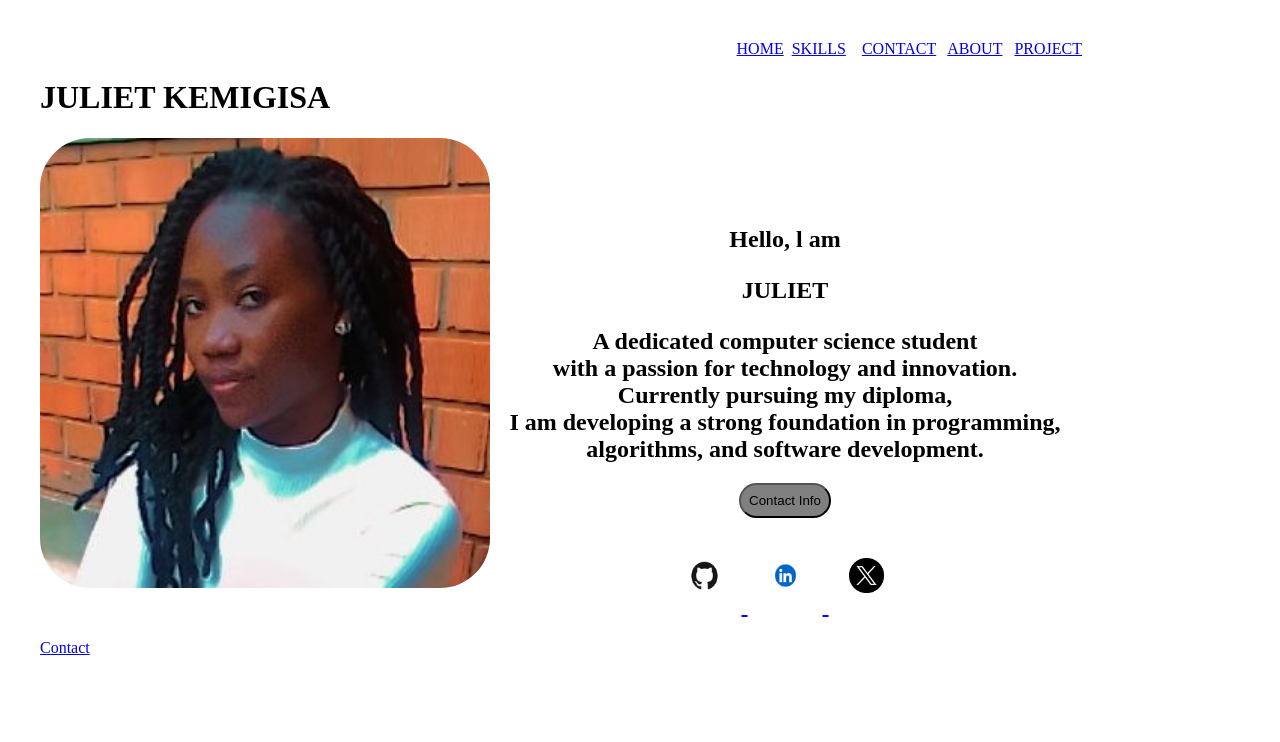
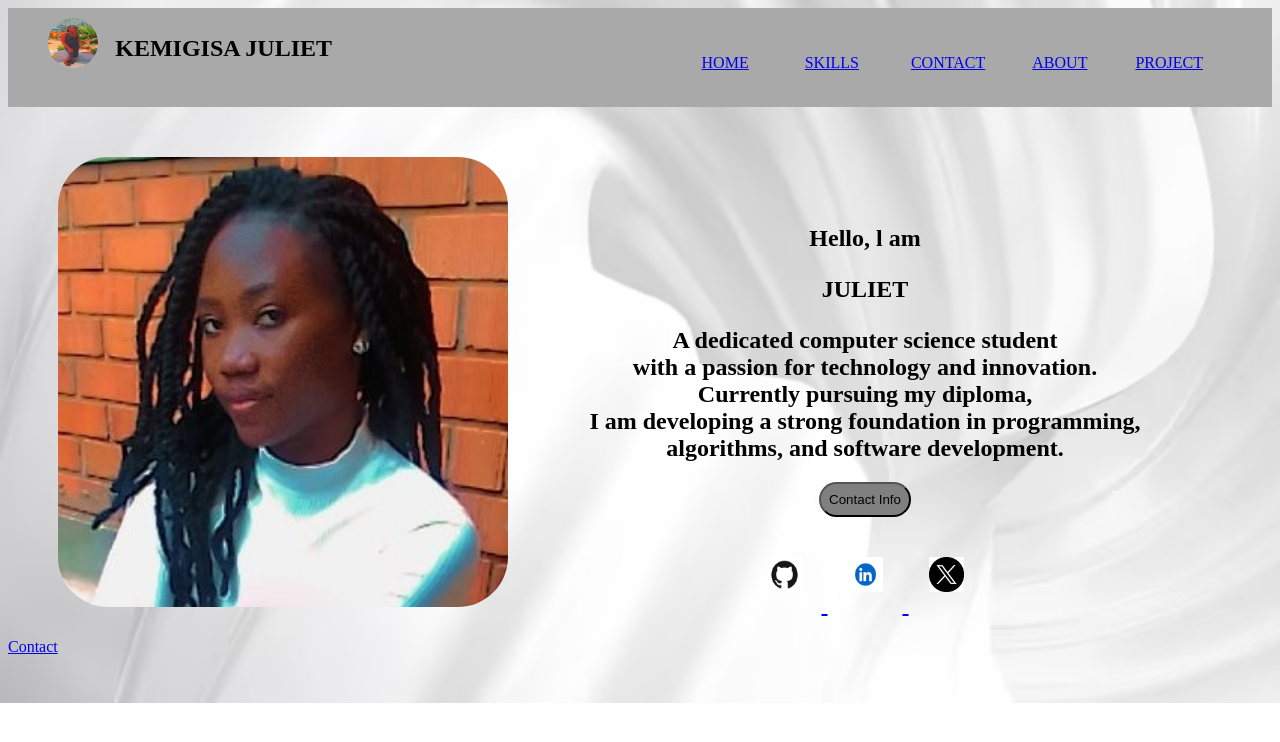
Before and after one commit to Juliet095/Portifolio, a plain HTML site: page index.html in a window 1280 px wide. Drawn offline with Linux system fonts and the light colour scheme.

Commit message:
portifolio

```diff
--- a/index.css
+++ b/index.css
@@ -1,17 +1,16 @@
-body{
-    margin: 40px;
 
-}
 nav{
-    margin-left: 150px;
     text-align: right;
-    margin-right: 150px;
+    background-color: darkgrey;
+    padding: 25px 25px;
 
 }
 .circular_image {
     width: 450px;
     height: 450px;
     border-radius: 50px;
+    margin-top: 50px;
+    margin-left: 50px;
 }
 button{
     background-color:gray;
@@ -34,6 +33,24 @@ button{
 }
 h2{
     text-align: center;
-    margin-top: -390px;
-    margin-left: 290px;
+    margin-top: -410px;
+    margin-left: 450px;
 }
+.Avator_image{
+    width: 50px;
+    height: 50px;
+    border-radius: 50%;
+    display: auto;
+    margin-top: -15px;
+    margin-right: 600px;
+}
+h1{
+    margin-right: 915px;
+    margin-top: -37px;
+}
+body{
+    background-image: url(./images/yes.avif);
+    background-position: cover;
+    background-repeat: no-repeat;
+    background-size: cover;
+}
--- a/index.html
+++ b/index.html
@@ -9,14 +9,15 @@
 <body>
     <div>
         <nav>
-            <a href="./index.html">HOME</a>&nbsp;
-            <a href="./pages/skills.html">SKILLS</a>&nbsp; &nbsp;
-            <a href="./pages/contact.html">CONTACT</a>&nbsp;&nbsp;
-            <a href="./pages/about.html">ABOUT</a>&nbsp;&nbsp;
-            <a href="./images/projet.html">PROJECT</a>&nbsp;&nbsp;
+            <img src="./images/julieq.jpg" alt="Avator" class="Avator_image">
+            <a href="./index.html">HOME</a>&nbsp;&nbsp; &nbsp; &nbsp; &nbsp;&nbsp; &nbsp; &nbsp;
+            <a href="./pages/skills.html">SKILLS</a>&nbsp; &nbsp; &nbsp; &nbsp;&nbsp; &nbsp; &nbsp;
+            <a href="./pages/contact.html">CONTACT</a>&nbsp;&nbsp; &nbsp; &nbsp;&nbsp; &nbsp; &nbsp;
+            <a href="./pages/about.html">ABOUT</a>&nbsp;&nbsp; &nbsp; &nbsp;&nbsp; &nbsp; &nbsp;
+            <a href="./images/projet.html">PROJECT</a>&nbsp;&nbsp; &nbsp; &nbsp;&nbsp; &nbsp; &nbsp;
+            <h1>KEMIGISA  JULIET</h1>
         </nav>
     </div>
-    <h1>JULIET KEMIGISA</h1>
     <img src="./images/juliet.jpg" alt="juliet" class="circular_image">
     <h2>
     <P>Hello, l am</P>
```
Also changed, not shown: pages/about.html (+1 -13 lines), styles/about.css (deleted, +0 -16 lines), images/back.jpg (added), images/images.jpeg (added), images/julieq.jpg (added), images/yes.avif (added).
